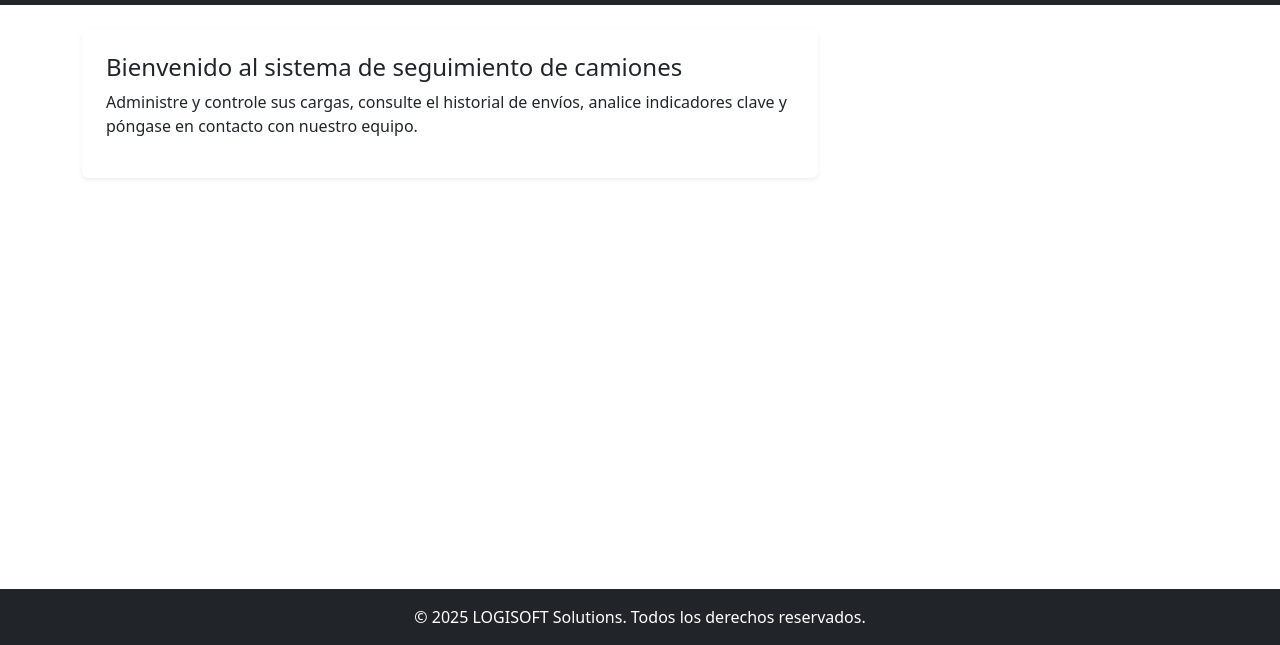
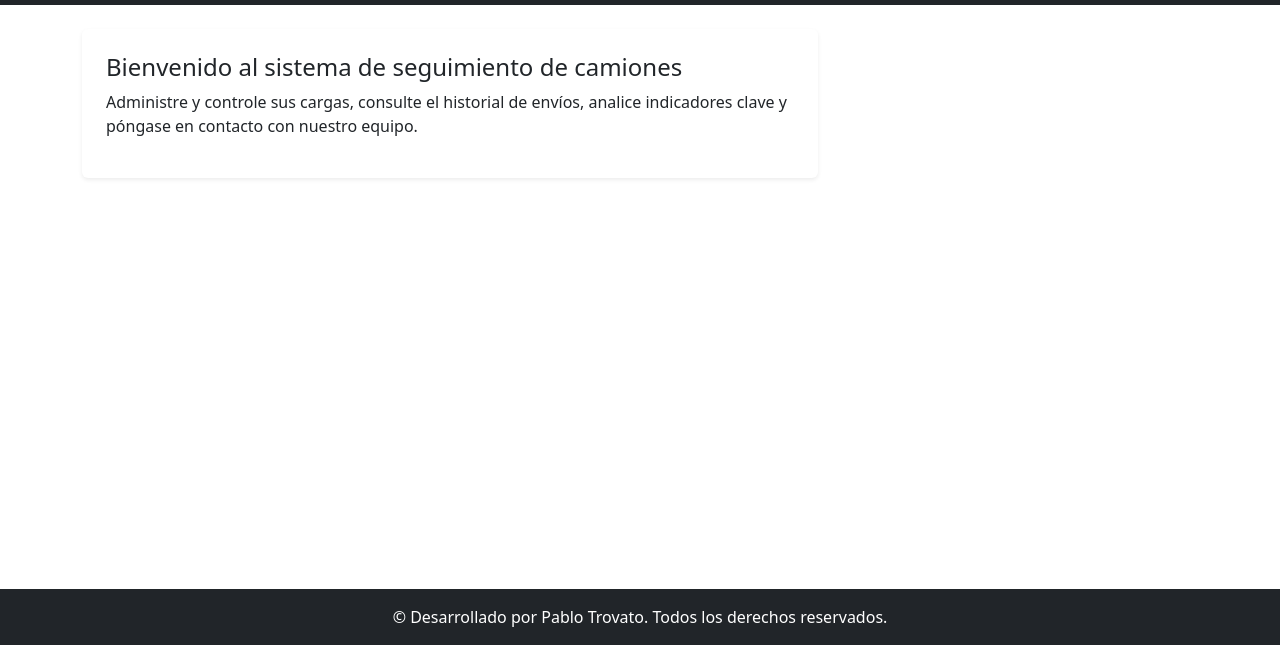
Before and after one commit to Pablotrv/Logisoft-Proyecto, a plain HTML site: page index.html in a window 1280 px wide. Shown: the part 155-800 px from the top of the page. Drawn offline with nearby package versions, Linux system fonts and the light colour scheme.

Commit message:
modificacion de info en footer

```diff
--- a/index.html
+++ b/index.html
@@ -82,7 +82,7 @@
       </div>
     </main>
     <footer class="bg-dark text-white text-center py-3 mt-4" style="width: 100vw; position: relative; left: 0;">
-      © 2025 LOGISOFT Solutions. Todos los derechos reservados.
+      © Desarrollado por Pablo Trovato. Todos los derechos reservados.
     </footer>
     <script src="https://cdn.jsdelivr.net/npm/bootstrap@5.3.3/dist/js/bootstrap.bundle.min.js"></script>
 
```
